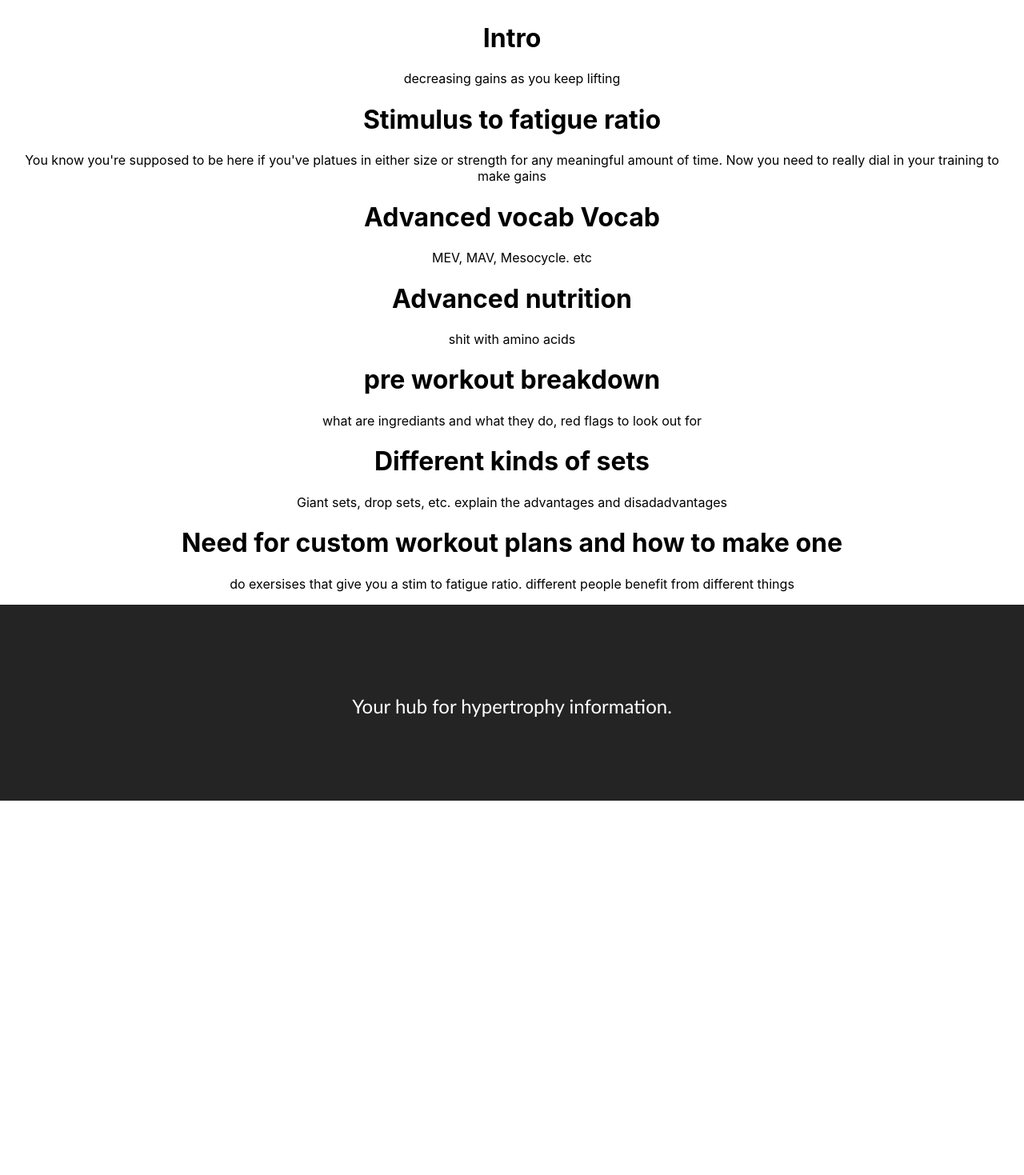
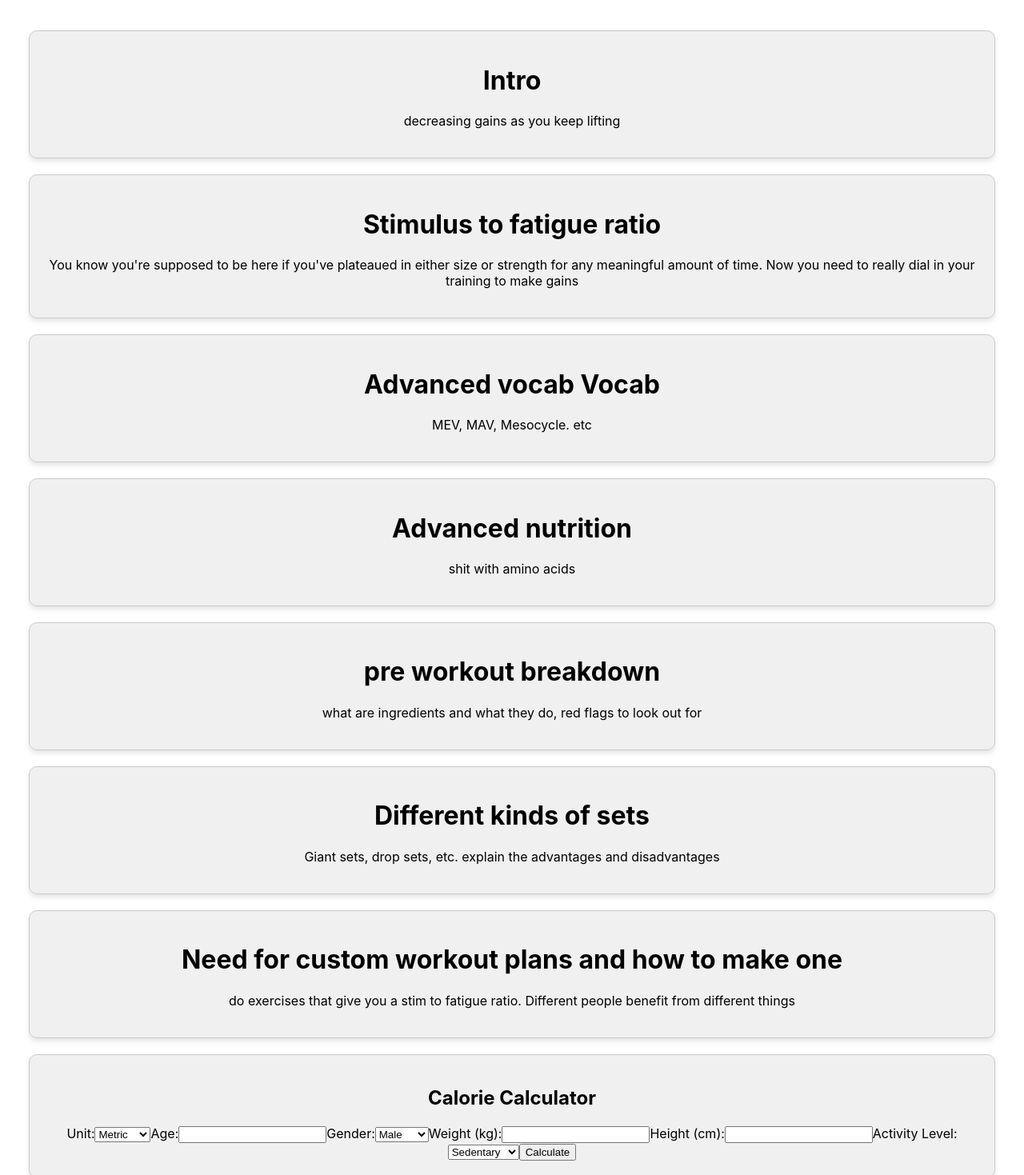
Before and after one commit to mrussotti/Summit-Street-Fitness-2.0, a React (Create React App) app: page /Intermediate in a window 1280 px wide. Shown: the part 101-1570 px from the top of the page at 80% size. Before the commit the page ends 1102 px from the top, so only its background shows below. Built offline with nearby package versions, Linux system fonts and the light colour scheme.

Commit message:
calorie calculator

```diff
--- /dev/null
+++ b/src/components/CalorieCalculator.js
@@ -0,0 +1,130 @@
+import React, { useState } from "react";
+
+const CalorieCalculator = () => {
+  const [state, setState] = useState({
+    age: "",
+    gender: "male",
+    weight: "",
+    height: "",
+    activity: "sedentary",
+    unit: "metric",
+  });
+
+  const [result, setResult] = useState(null);
+
+  const handleChange = (e) => {
+    setState({
+      ...state,
+      [e.target.name]: e.target.value,
+    });
+  };
+
+  const handleSubmit = (e) => {
+    e.preventDefault();
+
+    const { age, gender, weight, height, activity, unit } = state;
+
+    // Convert weight and height to metric if necessary
+    const weightMetric = unit === "imperial" ? weight * 0.453592 : weight;
+    const heightMetric = unit === "imperial" ? height * 2.54 : height;
+
+    let bmr;
+    if (gender === "male") {
+      bmr = 88.362 + 13.397 * weightMetric + 5.799 * heightMetric - 5.677 * age;
+    } else {
+      bmr = 447.593 + 9.247 * weightMetric + 3.098 * heightMetric - 4.330 * age;
+    }
+
+    const activityMultiplier = {
+      sedentary: 1.2,
+      light: 1.375,
+      moderate: 1.55,
+      active: 1.725,
+      veryActive: 1.9,
+    };
+
+    const calories = bmr * activityMultiplier[activity];
+    setResult(Math.round(calories));
+  };
+
+  return (
+    <div>
+      <h2>Calorie Calculator</h2>
+      <form onSubmit={handleSubmit}>
+        {/* Input fields and labels */}
+        {/* Measurement Unit */}
+        <label htmlFor="unit">Unit:</label>
+        <select
+          name="unit"
+          id="unit"
+          value={state.unit}
+          onChange={handleChange}
+        >
+          <option value="metric">Metric</option>
+          <option value="imperial">Imperial</option>
+        </select>
+        {/* Age */}
+        <label htmlFor="age">Age:</label>
+        <input
+          type="number"
+          id="age"
+          name="age"
+          value={state.age}
+          onChange={handleChange}
+        />
+        {/* Gender */}
+        <label htmlFor="gender">Gender:</label>
+        <select
+          name="gender"
+          id="gender"
+          value={state.gender}
+          onChange={handleChange}
+        >
+          <option value="male">Male</option>
+          <option value="female">Female</option>
+        </select>
+        {/* Weight */}
+        <label htmlFor="weight">Weight ({state.unit === "metric" ? "kg" : "lbs"}):</label>
+        <input
+          type="number"
+          id="weight"
+          name="weight"
+          value={state.weight}
+          onChange={handleChange}
+        />
+        {/* Height */}
+        <label htmlFor="height">Height ({state.unit === "metric" ? "cm" : "inches"}):</label>
+        <input
+          type="number"
+          id="height"
+          name="height"
+          value={state.height}
+          onChange={handleChange}
+        />
+        {/* Activity level */}
+        <label htmlFor="activity">Activity Level:</label>
+        <select
+          name="activity"
+          id="activity"
+                    value={state.activity}
+          onChange={handleChange}
+        >
+          <option value="sedentary">Sedentary</option>
+          <option value="light">Light</option>
+          <option value="moderate">Moderate</option>
+          <option value="active">Active</option>
+          <option value="veryActive">Very Active</option>
+        </select>
+        <button type="submit">Calculate</button>
+      </form>
+      {result && (
+        <p>
+          Based on your input, your estimated daily caloric needs are{" "}
+          <strong>{result}</strong> calories.
+        </p>
+      )}
+    </div>
+  );
+};
+
+export default CalorieCalculator;
--- a/src/pages/Intermediate.js
+++ b/src/pages/Intermediate.js
@@ -1,25 +1,44 @@
+import React from 'react';
+import styles from './universal.module.css';
+import RectangleCard from '../components/RectangleCard';
+import CalorieCalculator from '../components/CalorieCalculator';
 
-import RectangleCard from "../components/RectangleCard";
-const text5 = ['do exersises that give you a stim to fatigue ratio. different people benefit from different things']
-const text4 = ['decreasing gains as you keep lifting']
-const text3 = ['Giant sets, drop sets, etc. explain the advantages and disadadvantages']
-const text2 = ['shit with amino acids']
-const text1 = ["You know you're supposed to be here if you've platues in either size or strength for any meaningful amount of time. Now you need to really dial in your training to make gains"]
-export default function Intermediate(){
-    return (
+const text5 = ['do exercises that give you a stim to fatigue ratio. Different people benefit from different things'];
+const text4 = ['decreasing gains as you keep lifting'];
+const text3 = ['Giant sets, drop sets, etc. explain the advantages and disadvantages'];
+const text2 = ['shit with amino acids'];
+const text1 = ["You know you're supposed to be here if you've plateaued in either size or strength for any meaningful amount of time. Now you need to really dial in your training to make gains"];
+
+export default function Intermediate() {
+  return (
     <>
-
-
-    <h1> Intermediate</h1>
-    <RectangleCard heading='Intro' text= {text4} />
-    <RectangleCard heading='Stimulus to fatigue ratio' text= {text1} />
-    <RectangleCard heading='Advanced vocab Vocab' text= {"MEV, MAV, Mesocycle. etc"} />
-    <RectangleCard heading='Advanced nutrition' text= {text2} />
-    <RectangleCard heading='pre workout breakdown' text= {"what are ingrediants and what they do, red flags to look out for"} />
-    <RectangleCard heading='Different kinds of sets' text= {text3} />
-    <RectangleCard heading='Need for custom workout plans and how to make one' text= {text5} />
-
-
+      <h1 className={styles.pageTitle}>Intermediate</h1>
+      <div className={styles.rectangleCardContainer}>
+        <div className={styles.rectangleCard}>
+          <RectangleCard heading="Intro" text={text4} />
+        </div>
+        <div className={styles.rectangleCard}>
+          <RectangleCard heading="Stimulus to fatigue ratio" text={text1} />
+        </div>
+        <div className={styles.rectangleCard}>
+          <RectangleCard heading="Advanced vocab Vocab" text={"MEV, MAV, Mesocycle. etc"} />
+        </div>
+        <div className={styles.rectangleCard}>
+          <RectangleCard heading="Advanced nutrition" text={text2} />
+        </div>
+        <div className={styles.rectangleCard}>
+          <RectangleCard heading="pre workout breakdown" text={"what are ingredients and what they do, red flags to look out for"} />
+        </div>
+        <div className={styles.rectangleCard}>
+          <RectangleCard heading="Different kinds of sets" text={text3} />
+        </div>
+        <div className={styles.rectangleCard}>
+          <RectangleCard heading="Need for custom workout plans and how to make one" text={text5} />
+        </div>
+        <div className={styles.rectangleCard}>
+        <CalorieCalculator/>
+        </div>
+      </div>
     </>
-    )
+  );
 }
--- a/src/pages/universal.module.css
+++ b/src/pages/universal.module.css
@@ -43,3 +43,21 @@
   .calorieCalculatorWrapper {
     width: 100%;
   }
+
+  .pageTitle {
+    text-align: center;
+    font-size: 2rem;
+    margin-bottom: 2rem;
+    color: red;
+}
+
+.contentContainer {
+    display: flex;
+    flex-direction: column;
+    align-items: center;
+    width: 100%;
+}
+
+.calorieCalculatorWrapper {
+    width: 100%;
+}
```
